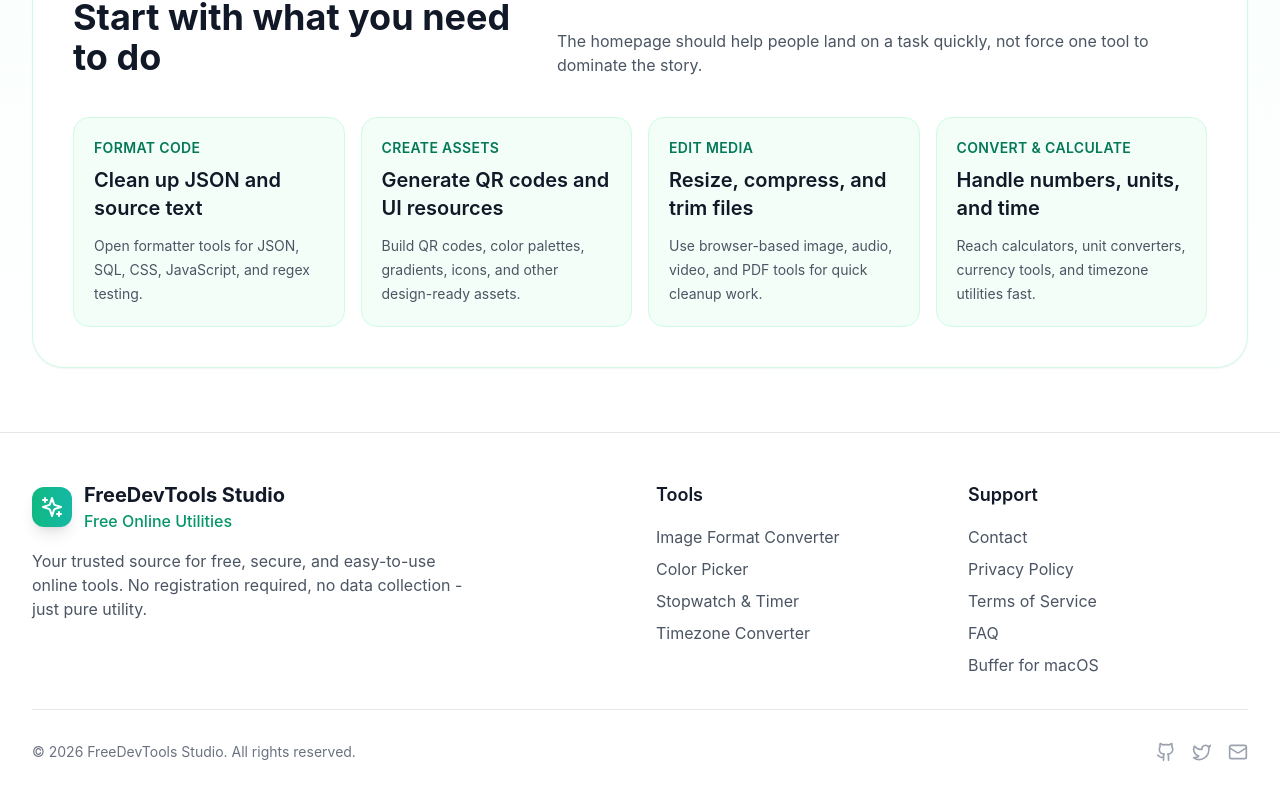
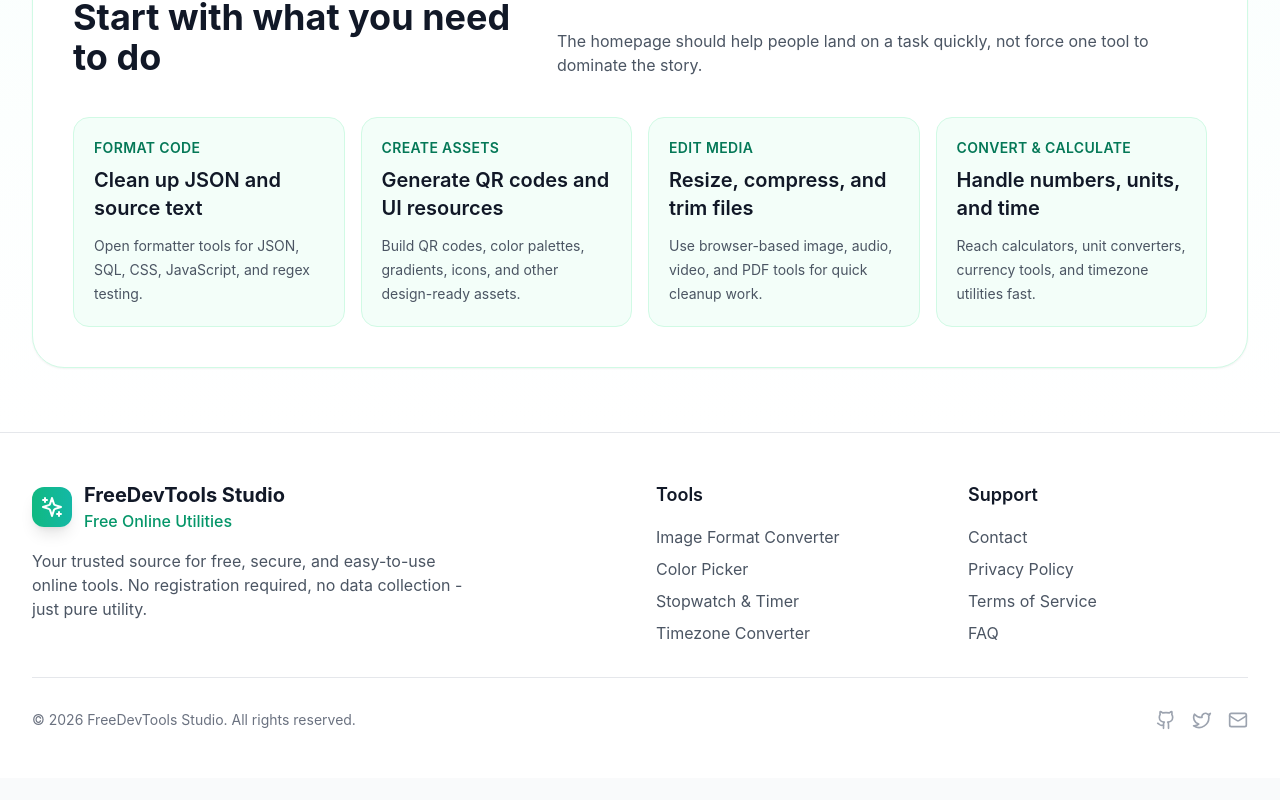
Before and after one commit to bishusom/passzapnet, a Next.js app: page / in a window 1280 px wide. Shown: the part 2293-3093 px from the top of the page. After the commit the page ends 3071 px from the top, so only its background shows below. Built offline with nearby package versions, Linux system fonts and the light colour scheme.

Commit message:
Removing buffer links from footer

```diff
--- a/src/components/layout/Footer.tsx
+++ b/src/components/layout/Footer.tsx
@@ -48,7 +48,6 @@ export default function Footer() {
               <li><a href="/privacy-policy" className="hover:text-emerald-600 transition-colors">Privacy Policy</a></li>
               <li><a href="/terms-of-service" className="hover:text-emerald-600 transition-colors">Terms of Service</a></li>
               <li><a href="/faq" className="hover:text-emerald-600 transition-colors">FAQ</a></li>
-              <li><a href="/buffer" className="hover:text-emerald-600 transition-colors">Buffer for macOS</a></li>
             </ul>
           </div>
         </div>
```
Also changed, not shown: 1 other file (tests, documents, lock files or other folders).
